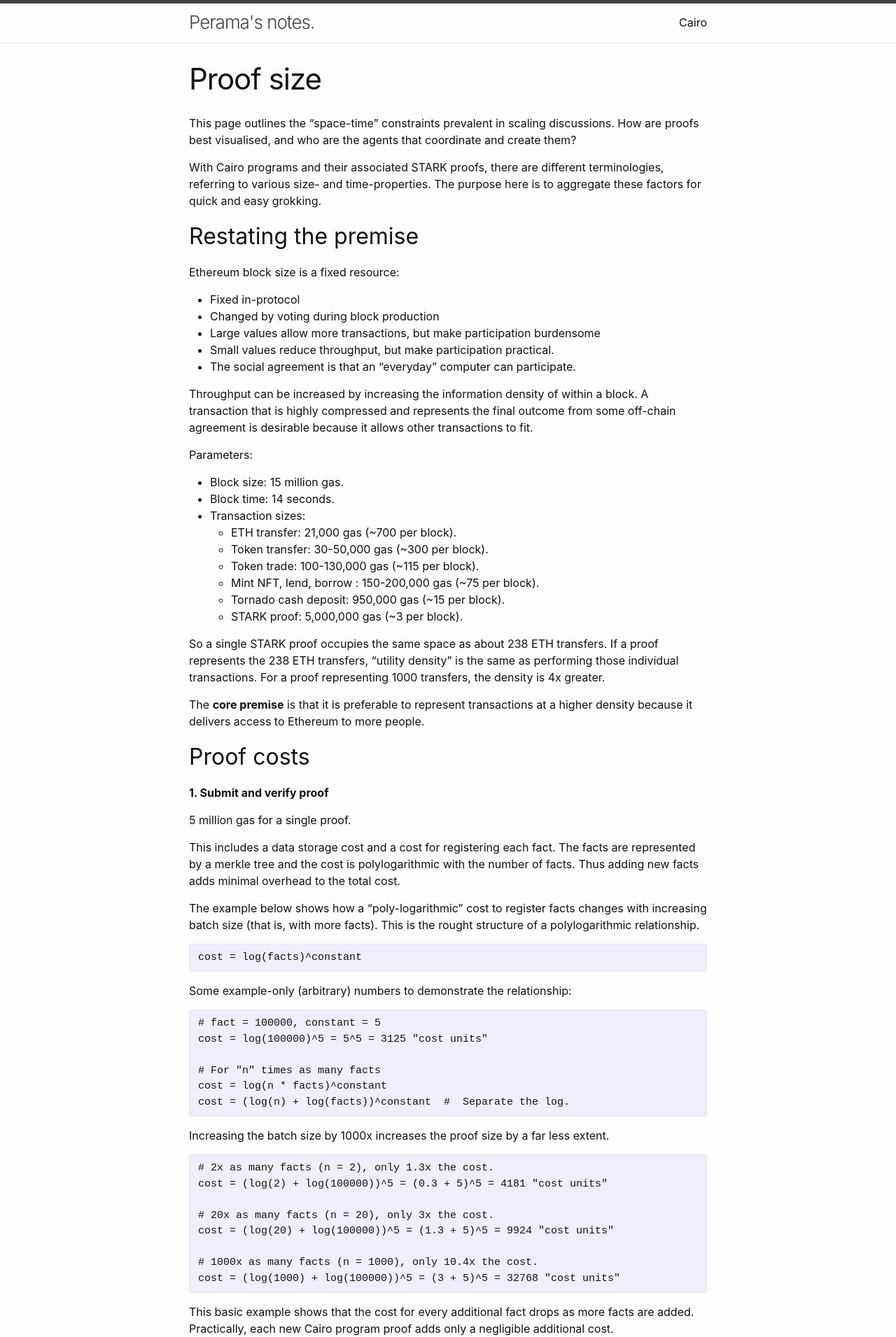
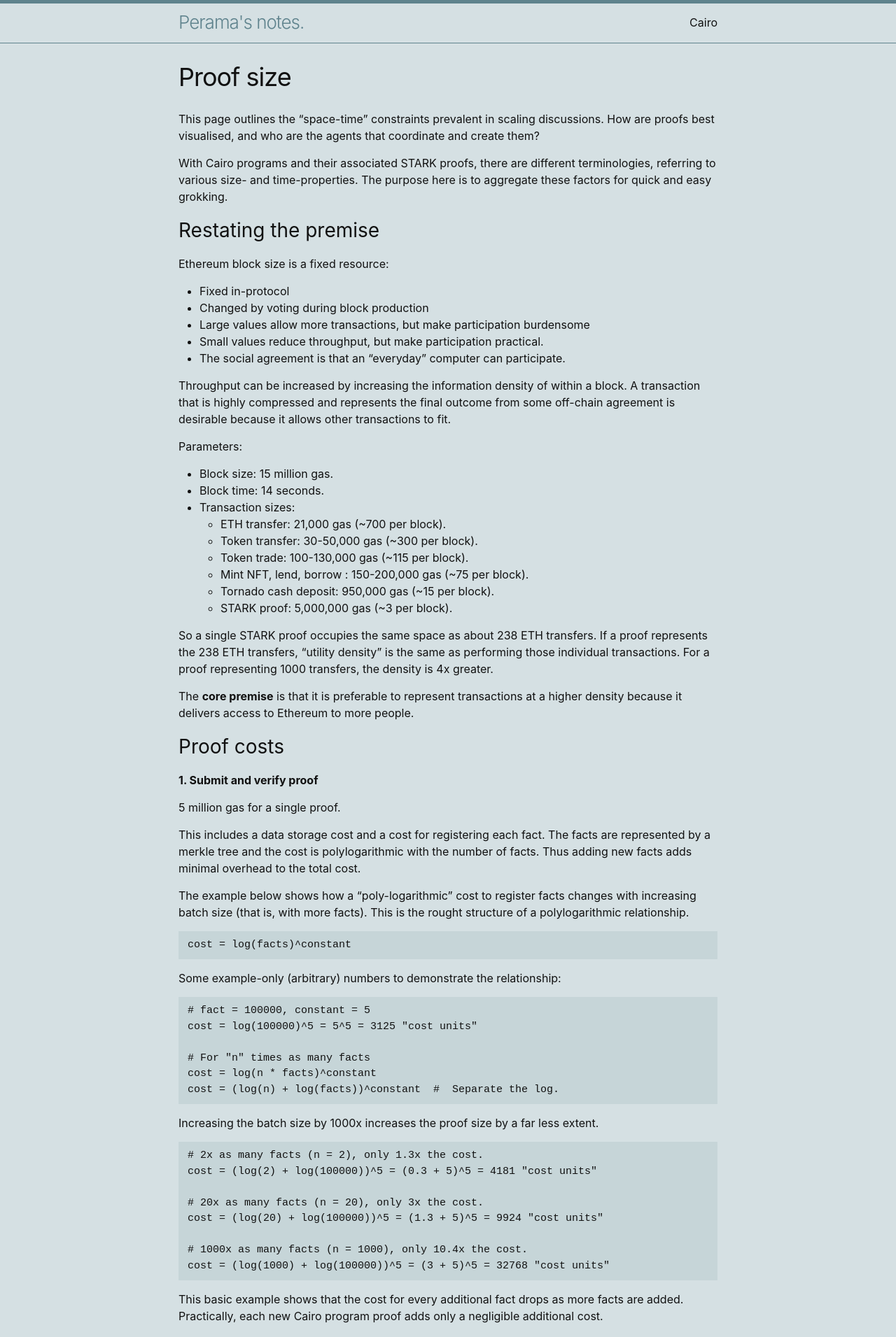
Before and after one commit to perama-v/perama-v.github.io, a Jekyll site: the page built from docs/cairo/proof_size.md, in a window 1280 px wide. Shown: the top 1911 px of the page at 70% size. Built offline with Jekyll 4.4.1, drawn with Linux system fonts in a browser that asks for light colours.

Commit message:
Theme change

```diff
--- a/docs/Gemfile
+++ b/docs/Gemfile
@@ -31,3 +31,4 @@ end
 gem "wdm", "~> 0.1.1", :platforms => [:mingw, :x64_mingw, :mswin]
 
 gem 'jekyll-toc'
+gem 'jemoji'
--- a/docs/_config.yml
+++ b/docs/_config.yml
@@ -33,6 +33,7 @@ theme: minima
 plugins:
   - jekyll-feed
   - jekyll-toc
+  - jemoji
 
 # Exclude from processing.
 # The following items will not be processed, by default.
--- a/docs/_sass/minima.scss
+++ b/docs/_sass/minima.scss
@@ -11,10 +11,16 @@ $base-line-height: 1.5 !default;
 $spacing-unit:     30px !default;
 
 $text-color:       #111 !default;
-$background-color: #fdfdfd !default;
-$brand-color:      #2a7ae2 !default;
+$background-color: lighten(#a7bec4, 15%) !default;
+//$background-color: #a7bec4 !default;
+// $background-color: #fdfdfd !default;
+$brand-color:      #a7542e !default;
 
-$grey-color:       #828282 !default;
+
+$grey-color:       #a7bec4 !default;
+//$grey-color:       #a6c0c7 !default;
+//$grey-color:       #8fa6ac !default;
+//$grey-color:       #828282 !default;
 $grey-color-light: lighten($grey-color, 40%) !default;
 $grey-color-dark:  darken($grey-color, 25%) !default;
 
@@ -24,7 +30,7 @@ $table-text-align: left !default;
 $content-width:    800px !default;
 
 $on-palm:          600px !default;
-$on-laptop:        800px !default;
+$on-laptop:        2000px !default;
 
 // Use media queries like this:
 // @include media-query($on-palm) {
--- a/docs/_sass/minima/_base.scss
+++ b/docs/_sass/minima/_base.scss
@@ -149,9 +149,13 @@ blockquote {
 pre,
 code {
   @include relative-font-size(0.9375);
-  border: 1px solid $grey-color-light;
-  border-radius: 3px;
-  background-color: #eef;
+  //border: 1px solid lighten($background-color, 1%);
+  border: 1px solid darken($background-color, 5%);
+  //border: 1px solid $grey-color-light;
+  border-radius: 1px;
+  // background-color: #eef;
+  background: darken($background-color, 5%);
+  //background-color: #cadce000;
 }
 
 code {
--- a/docs/_sass/minima/_layout.scss
+++ b/docs/_sass/minima/_layout.scss
@@ -3,7 +3,8 @@
  */
 .site-header {
   border-top: 5px solid $grey-color-dark;
-  border-bottom: 1px solid $grey-color-light;
+  border-bottom: 1px solid $grey-color-dark;
+  //border-bottom: 1px solid $grey-color-light;
   min-height: $spacing-unit * 1.865;
 
   // Positioning context for the mobile navigation icon
@@ -106,7 +107,7 @@
  * Site footer
  */
 .site-footer {
-  border-top: 1px solid $grey-color-light;
+  border-top: 1px solid $grey-color-dark;
   padding: $spacing-unit 0;
 }
 
--- a/docs/_sass/minima/_syntax-highlighting.scss
+++ b/docs/_sass/minima/_syntax-highlighting.scss
@@ -2,11 +2,15 @@
  * Syntax highlighting styles
  */
 .highlight {
-  background: #fff;
+  background: darken($background-color, 5%);
+  //background: #d5e8ec6b;
+  //background: #fff;
   @extend %vertical-rhythm;
 
   .highlighter-rouge & {
-    background: #eef;
+    background: darken($background-color, 5%);
+    //background: #cadce0;
+    //background: #eef;
   }
 
   .c     { color: #998; font-style: italic } // Comment
```
Also changed, not shown: docs/Gemfile.lock.
